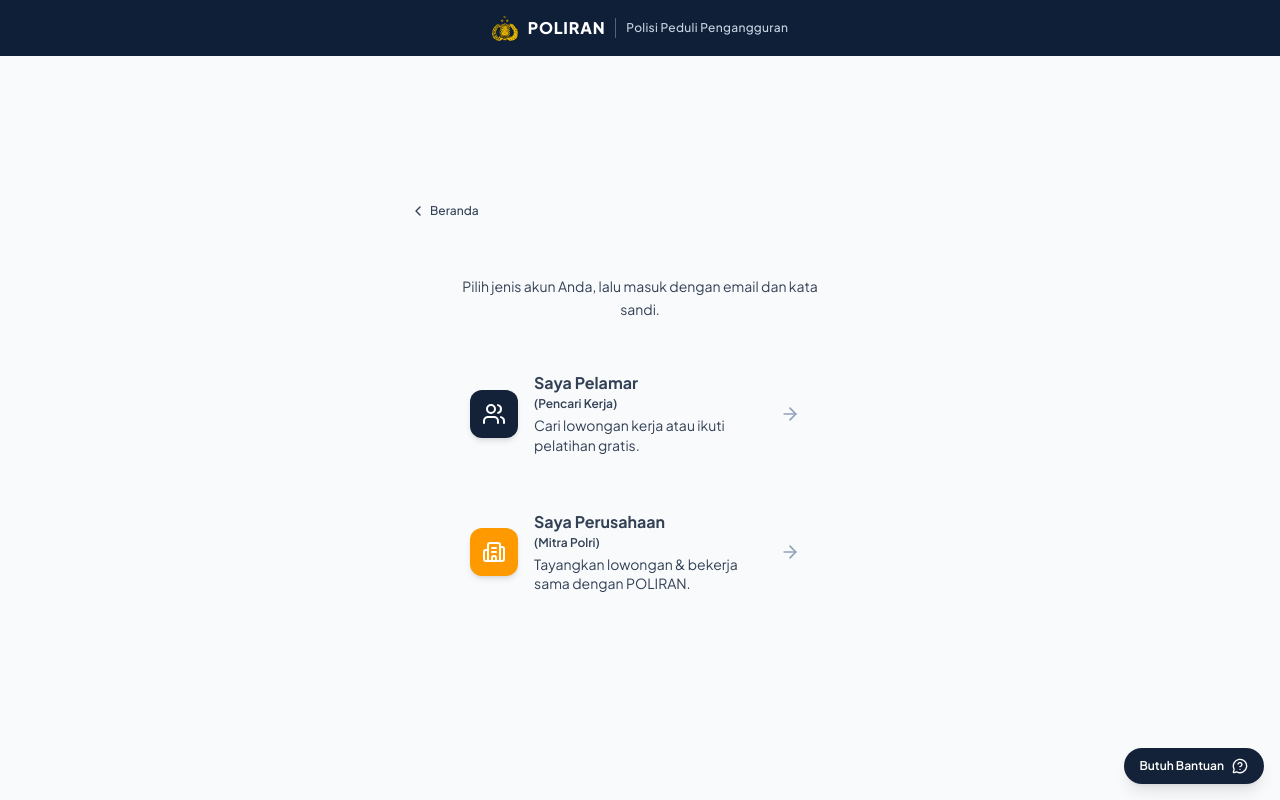
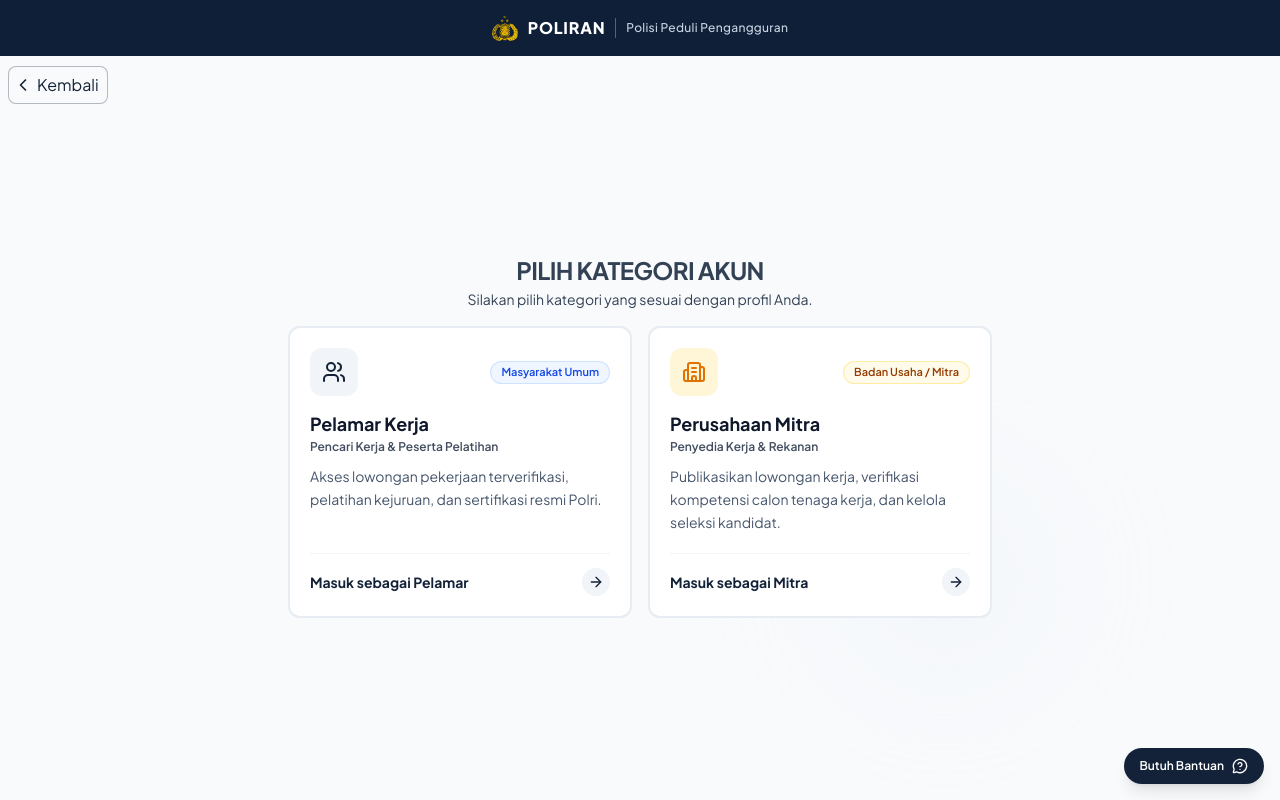
Before and after one commit to Excelliotheobald/POLIRAN, a Next.js app: page /login in a window 1280 px wide. Built offline with nearby package versions, Linux system fonts and the light colour scheme.

Commit message:
update ui login dan register

```diff
--- a/app/login/page.tsx
+++ b/app/login/page.tsx
@@ -1,9 +1,9 @@
 import Link from "next/link";
 import {
-  ArrowRight,
   Building2,
   ChevronLeft,
   Users,
+  ArrowRight,
 } from "lucide-react";
 import HelpPopup from "@/components/HelpPopup";
 import PoliranStrip from "@/components/PoliranStrip";
@@ -11,82 +11,142 @@ import PoliranStrip from "@/components/PoliranStrip";
 const ROLE_OPTIONS = [
   {
     href: "/login/pelamar",
-    icon: <Users className="w-6 h-6" aria-hidden="true" />,
-    iconWrapClassName:
-      "w-12 h-12 rounded-xl bg-[#132238] text-white flex items-center justify-center shadow-md shrink-0",
-    title: "Pelamar",
-    titleSuffix: "Pencari Kerja",
+    categoryBadge: "Masyarakat Umum",
+    badgeStyle: "bg-blue-50 text-blue-700 border-blue-200/70",
+    icon: (
+      <Users
+        className="w-5 h-5 sm:w-6 sm:h-6 text-[#132238] group-hover:text-white transition-colors"
+        aria-hidden="true"
+      />
+    ),
+    iconWrapStyle:
+      "w-10 h-10 sm:w-12 sm:h-12 rounded-xl bg-slate-100 group-hover:bg-[#132238] flex items-center justify-center shrink-0 transition-colors duration-200",
+    title: "Pelamar Kerja",
+    subtitle: "Pencari Kerja & Peserta Pelatihan",
     description:
-      "Cari lowongan kerja atau ikuti pelatihan gratis.",
+      "Akses lowongan pekerjaan terverifikasi, pelatihan kejuruan, dan sertifikasi resmi Polri.",
+    ctaText: "Masuk sebagai Pelamar",
   },
   {
     href: "/login/perusahaan",
-    icon: <Building2 className="w-6 h-6" aria-hidden="true" />,
-    iconWrapClassName:
-      "w-12 h-12 rounded-xl bg-amber-500 text-white flex items-center justify-center shadow-md shrink-0",
-    title: "Perusahaan",
-    titleSuffix: "Mitra Polri",
+    categoryBadge: "Badan Usaha / Mitra",
+    badgeStyle: "bg-amber-50 text-amber-800 border-amber-200/70",
+    icon: (
+      <Building2
+        className="w-5 h-5 sm:w-6 sm:h-6 text-amber-600 group-hover:text-white transition-colors"
+        aria-hidden="true"
+      />
+    ),
+    iconWrapStyle:
+      "w-10 h-10 sm:w-12 sm:h-12 rounded-xl bg-amber-100/70 group-hover:bg-amber-500 flex items-center justify-center shrink-0 transition-colors duration-200",
+    title: "Perusahaan Mitra",
+    subtitle: "Penyedia Kerja & Rekanan",
     description:
-      "Tayangkan lowongan & bekerja sama dengan POLIRAN.",
+      "Publikasikan lowongan kerja, verifikasi kompetensi calon tenaga kerja, dan kelola seleksi kandidat.",
+    ctaText: "Masuk sebagai Mitra",
   },
 ] as const;
 
 export default function LoginRolePage() {
   return (
-    <main className="min-h-screen flex flex-col bg-surface relative">
-      {/* Official instansi strip — brand centered */}
+    <main className="min-h-screen flex flex-col bg-surface relative overflow-x-hidden">
+      {/* Official instansi strip */}
       <PoliranStrip />
 
-      {/* Decorative soft background */}
-      <div className="absolute inset-0 overflow-hidden pointer-events-none -z-10 flex items-center justify-center">
-        <div className="w-[600px] h-[600px] bg-surface-container rounded-full blur-3xl opacity-60" />
+      {/* Back button pinned to top-left below strip */}
+      <div className="w-full px-2 pt-1 pb-0">
+        <Link
+          className="inline-flex items-center gap-1 mt-1.5 md:text-base text-xs text-[#132238] hover:text-white bg-slate-50 hover:bg-[#132238] border border-[#132238]/30 hover:border-[#132238] pr-2 pl-1 py-1.5 rounded-lg transition-all duration-200 focus-visible:outline-none focus-visible:ring-2 focus-visible:ring-[#132238]/20"
+          href="/"
+        >
+          <ChevronLeft className="w-5 h-5" aria-hidden="true" />
+          <span>Kembali</span>
+        </Link>
       </div>
 
-      {/* Centered compact card */}
-      <div className="flex-1 flex items-center justify-center px-4 py-6">
-        <div className="w-full max-w-[460px]">
-          <Link
-            className="self-start mb-4 flex items-center space-x-1 text-xs font-medium text-on-surface-variant hover:text-[#132238] focus-visible:outline-none focus-visible:ring-2 focus-visible:ring-[#132238]/40 rounded-lg transition-colors"
-            href="/"
-          >
-            <ChevronLeft className="w-4 h-4" aria-hidden="true" />
-            <span>Beranda</span>
-          </Link>
+      <div className="flex-1 flex flex-col items-center justify-start sm:justify-center px-3 sm:px-6 pt-2 pb-6 sm:py-6 w-full">
+        <div className="relative w-full max-w-3xl mx-auto flex flex-col items-center">
 
-          <div className="w-full bg-surface-container-lowest rounded-2xl shadow-card-clean p-8 sm:p-10 transition-all duration-200">
-            {/* Greeting & step indicator */}
-            <div className="flex flex-col items-center text-center mb-8">
-              <p className="text-sm text-on-surface-variant font-normal leading-relaxed">
-                Pilih jenis akun Anda, lalu masuk dengan email dan kata sandi.
+          {/* Ambient background glow elements */}
+          <div className="absolute -top-6 -left-8 w-48 h-48 bg-surface-container rounded-full blur-3xl opacity-60 pointer-events-none" />
+          <div className="absolute -bottom-10 -right-8 w-56 h-56 bg-slate-200/40 rounded-full blur-3xl opacity-50 pointer-events-none" />
+
+          {/* Main Card */}
+          <div className="relative w-full bg-surface-container-lowest rounded-2xl shadow-card-clean pt-20 md:pt-0 pb-3 px-3 sm:p-8 transition-all duration-200">
+            {/* Card Brand & Title Header */}
+            <div className="flex flex-col items-center text-center mb-2.5 sm:mb-4">
+              <h1 className="text-lg sm:text-2xl font-bold tracking-tight text-on-surface">
+                PILIH KATEGORI AKUN
+              </h1>
+              <p className="text-[11px] sm:text-sm text-on-surface-variant mt-0.5 leading-relaxed">
+                Silakan pilih kategori yang sesuai dengan profil Anda.
               </p>
             </div>
 
-            {/* Role options — large button-like tap targets */}
-            <div className="space-y-4" role="navigation" aria-label="Pilihan jenis akun">
+            {/* Role options: compact horizontal on mobile, rich grid on desktop */}
+            <div className="grid grid-cols-1 sm:grid-cols-2 gap-1.5 sm:gap-4">
               {ROLE_OPTIONS.map((option) => (
                 <Link
                   key={option.title}
                   href={option.href}
-                  className="group flex items-center gap-4 w-full p-5 rounded-2xl bg-surface-container-lowest hover:bg-surface-container-low focus-visible:outline-none focus-visible:ring-2 focus-visible:ring-[#132238]/40 active:scale-[0.99] transition-all duration-150"
+                  className="group flex flex-col justify-between p-2.5 sm:p-5 rounded-xl bg-white hover:bg-slate-50/80 border-2 border-slate-200/80 hover:border-[#132238] hover:shadow-md transition-all duration-200 focus-visible:outline-none focus-visible:ring-2 focus-visible:ring-[#132238]/40 active:scale-[0.99]"
                 >
-                  <div className={option.iconWrapClassName}>{option.icon}</div>
-                  <div className="flex-1 text-left min-w-0">
-                    <h2 className="text-base font-bold text-on-surface leading-snug">
-                      Saya {option.title}
-                      <span className="block text-xs font-semibold text-on-surface-variant mt-0.5">
-                        ({option.titleSuffix})
+                  {/* Mobile Compact Layout */}
+                  <div className="flex sm:hidden items-center gap-2.5 text-left">
+                    <div className={option.iconWrapStyle}>{option.icon}</div>
+                    <div className="flex-1 min-w-0">
+                      <div className="flex items-center gap-1.5 flex-wrap">
+                        <h2 className="text-sm font-bold text-slate-900 group-hover:text-[#132238] transition-colors leading-tight">
+                          {option.title}
+                        </h2>
+                        <span
+                          className={`text-[10px] font-semibold px-2 py-0.5 rounded-full border ${option.badgeStyle}`}
+                        >
+                          {option.categoryBadge}
+                        </span>
+                      </div>
+                      <p className="text-[11px] text-slate-500 mt-0.5 line-clamp-1 leading-snug">
+                        {option.description}
+                      </p>
+                    </div>
+                    <span className="w-7 h-7 rounded-full bg-slate-100 group-hover:bg-[#132238] group-hover:text-white flex items-center justify-center shrink-0 transition-colors">
+                      <ArrowRight className="w-3.5 h-3.5 group-hover:translate-x-0.5 transition-transform" />
+                    </span>
+                  </div>
+
+                  {/* Desktop Rich Layout */}
+                  <div className="hidden sm:block text-left">
+                    {/* Top Row: Icon + Category Badge */}
+                    <div className="flex items-center justify-between gap-3 mb-4">
+                      <div className={option.iconWrapStyle}>{option.icon}</div>
+                      <span
+                        className={`text-[11px] font-semibold px-2.5 py-0.5 rounded-full border ${option.badgeStyle}`}
+                      >
+                        {option.categoryBadge}
                       </span>
+                    </div>
+
+                    {/* Role Title */}
+                    <h2 className="text-lg font-bold text-slate-900 group-hover:text-[#132238] transition-colors leading-snug">
+                      {option.title}
                     </h2>
-                    <p className="text-sm text-on-surface-variant mt-1 leading-snug">
+                    <p className="text-xs font-semibold text-[#132238]/80 mt-0.5">
+                      {option.subtitle}
+                    </p>
+
+                    {/* Description */}
+                    <p className="text-sm text-slate-600 mt-2.5 leading-relaxed">
                       {option.description}
                     </p>
                   </div>
-                  <span
-                    className="w-10 h-10 rounded-full bg-surface-container text-slate-400 group-hover:bg-amber-500 group-hover:text-slate-950 flex items-center justify-center shrink-0 transition-all duration-150"
-                    aria-hidden="true"
-                  >
-                    <ArrowRight className="w-5 h-5 group-hover:translate-x-0.5 transition-transform" />
-                  </span>
+
+                  {/* CTA Bar at bottom (Desktop only) */}
+                  <div className="hidden sm:flex mt-5 pt-3.5 border-t border-slate-100 items-center justify-between text-sm font-bold text-[#132238]">
+                    <span>{option.ctaText}</span>
+                    <span className="w-7 h-7 rounded-full bg-slate-100 group-hover:bg-[#132238] group-hover:text-white flex items-center justify-center transition-colors">
+                      <ArrowRight className="w-4 h-4 group-hover:translate-x-0.5 transition-transform" />
+                    </span>
+                  </div>
                 </Link>
               ))}
             </div>
--- a/app/login/pelamar/page.tsx
+++ b/app/login/pelamar/page.tsx
@@ -31,27 +31,29 @@ export default function LoginPelamarPage() {
   };
 
   return (
-    <main className="min-h-screen flex flex-col bg-surface relative">
+    <main className="min-h-screen flex flex-col bg-surface relative overflow-x-hidden">
       <PoliranStrip />
+
+      {/* Back button pinned to top-left below strip */}
+      <div className="w-full px-2 pt-1 pb-0">
+        <Link
+          className="inline-flex items-center gap-1 mt-1.5 md:text-base text-xs text-[#132238] hover:text-white bg-slate-50 hover:bg-[#132238] border border-[#132238]/30 hover:border-[#132238] pr-2 pl-1 py-1.5 rounded-lg transition-all duration-200 focus-visible:outline-none focus-visible:ring-2 focus-visible:ring-[#132238]/20"
+          href="/login"
+        >
+          <ChevronLeft className="w-5 h-5" aria-hidden="true" />
+          <span>Kembali</span>
+        </Link>
+      </div>
+
       <div className="absolute inset-0 overflow-hidden pointer-events-none -z-10 flex items-center justify-center">
         <div className="w-[600px] h-[600px] bg-surface-container rounded-full blur-3xl opacity-60" />
         <div className="w-[400px] h-[400px] bg-slate-200/40 rounded-full blur-2xl opacity-40 -translate-y-24 translate-x-32" />
       </div>
-      <div className="flex-1 flex items-center justify-center px-4 py-8 sm:py-10 w-full">
+      <div className="flex-1 flex items-center justify-center px-4 py-4 sm:py-10 w-full">
         <div className="w-full max-w-[460px] mx-auto flex flex-col items-center">
-          <Link
-            className="self-start mb-4 flex items-center space-x-1 text-xs font-medium text-on-surface-variant hover:text-[#132238] focus-visible:outline-none focus-visible:ring-2 focus-visible:ring-[#132238]/40 rounded-lg transition-colors"
-            href="/login"
-          >
-            <ChevronLeft className="w-4 h-4" aria-hidden="true" />
-            <span>Ganti jenis akun</span>
-          </Link>
           <div className="w-full bg-surface-container-lowest rounded-2xl shadow-card-clean p-5 sm:p-10 transition-all duration-200">
-            <div className="flex flex-col items-center text-center mb-7">
-              <h1 className="text-2xl font-bold tracking-tight text-on-surface">Masuk Sebagai Pelamar Kerja</h1>
-              <p className="text-sm text-on-surface-variant mt-2 font-normal">
-                Masuk ke akun POLIRAN Anda
-              </p>
+            <div className="flex -mt-25 md:mt-0 flex-col items-center text-center mb-7">
+              <h1 className="md:text-2xl text-xl font-bold tracking-tight text-on-surface">Masuk Sebagai Pelamar Kerja</h1>
             </div>
 
             <form onSubmit={handleSubmit} className="space-y-5">
@@ -62,7 +64,7 @@ export default function LoginPelamarPage() {
                 <div className="relative flex items-center">
                   <User className="absolute left-3.5 text-on-surface-variant pointer-events-none w-5 h-5" />
                   <input
-                    className="w-full pl-11 pr-4 py-3 bg-surface-container-lowest text-on-surface rounded-lg placeholder-on-surface-variant focus:outline-none text-base sm:text-sm shadow-sm"
+                    className="w-full pl-11 bg-white pr-4 py-3 bg-surface-container-lowest text-on-surface rounded-lg placeholder-on-surface-variant placeholder:text-sm focus:outline-none text-base sm:text-sm shadow-sm"
                     id="login-identifier"
                     name="identifier"
                     placeholder="nama@email.com atau 16 digit NIK"
@@ -81,7 +83,7 @@ export default function LoginPelamarPage() {
                 <div className="relative flex items-center">
                   <Lock className="absolute left-3.5 text-on-surface-variant pointer-events-none w-5 h-5" />
                   <input
-                    className="w-full pl-11 pr-11 py-3 bg-surface-container-lowest text-on-surface rounded-lg placeholder-on-surface-variant focus:outline-none text-base sm:text-sm shadow-sm"
+                    className="w-full pl-11 pr-11 py-3 bg-white text-on-surface rounded-lg placeholder-on-surface-variant placeholder:text-sm focus:outline-none text-base sm:text-sm shadow-sm"
                     id="login-password"
                     name="password"
                     placeholder="Masukkan kata sandi"
@@ -126,8 +128,8 @@ export default function LoginPelamarPage() {
               </button>
             </form>
 
-            <div className="mt-8 pt-6 border-t border-slate-100 text-center">
-              <p className="text-xs text-on-surface-variant">
+            <div className="mt-4 pt-6 border-t border-slate-200 text-center">
+              <p className="text-xs -mt-4 text-on-surface-variant">
                 Belum memiliki akun?{" "}
                 <Link className="font-bold text-[#132238] hover:text-amber-600 transition-colors ml-1" href="/register">
                   Daftar Sekarang
--- a/app/login/perusahaan/page.tsx
+++ b/app/login/perusahaan/page.tsx
@@ -16,7 +16,7 @@ import PoliranStrip from "@/components/PoliranStrip";
 
 export default function LoginPerusahaanPage() {
   const router = useRouter();
-  const [email, setEmail] = useState("");
+  const [identifier, setIdentifier] = useState("");
   const [password, setPassword] = useState("");
   const [showPassword, setShowPassword] = useState(false);
   const [rememberMe, setRememberMe] = useState(true);
@@ -27,31 +27,33 @@ export default function LoginPerusahaanPage() {
 
   const handleSubmit = (event: FormEvent<HTMLFormElement>) => {
     event.preventDefault();
-    router.push("/dashboard/perusahaan");
+    router.push("/dashboard");
   };
 
   return (
-    <main className="min-h-screen flex flex-col bg-surface relative">
+    <main className="min-h-screen flex flex-col bg-surface relative overflow-x-hidden">
       <PoliranStrip />
+
+      {/* Back button pinned to top-left below strip */}
+      <div className="w-full px-2 pt-1 pb-0">
+        <Link
+          className="inline-flex items-center gap-1 mt-1.5 md:text-base text-xs text-[#132238] hover:text-white bg-slate-50 hover:bg-[#132238] border border-[#132238]/30 hover:border-[#132238] pr-2 pl-1 py-1.5 rounded-lg transition-all duration-200 focus-visible:outline-none focus-visible:ring-2 focus-visible:ring-[#132238]/20"
+          href="/login"
+        >
+          <ChevronLeft className="w-5 h-5" aria-hidden="true" />
+          <span>Kembali</span>
+        </Link>
+      </div>
+
       <div className="absolute inset-0 overflow-hidden pointer-events-none -z-10 flex items-center justify-center">
         <div className="w-[600px] h-[600px] bg-surface-container rounded-full blur-3xl opacity-60" />
         <div className="w-[400px] h-[400px] bg-slate-200/40 rounded-full blur-2xl opacity-40 -translate-y-24 translate-x-32" />
       </div>
-      <div className="flex-1 flex items-center justify-center px-4 py-8 sm:py-10 w-full">
+      <div className="flex-1 flex items-center justify-center px-4 py-4 sm:py-10 w-full">
         <div className="w-full max-w-[460px] mx-auto flex flex-col items-center">
-          <Link
-            className="self-start mb-4 flex items-center space-x-1 text-xs font-medium text-on-surface-variant hover:text-[#132238] focus-visible:outline-none focus-visible:ring-2 focus-visible:ring-[#132238]/40 rounded-lg transition-colors"
-            href="/login"
-          >
-            <ChevronLeft className="w-4 h-4" aria-hidden="true" />
-            <span>Ganti jenis akun</span>
-          </Link>
           <div className="w-full bg-surface-container-lowest rounded-2xl shadow-card-clean p-5 sm:p-10 transition-all duration-200">
-            <div className="flex flex-col items-center text-center mb-7">
-              <h1 className="text-2xl font-bold tracking-tight text-on-surface">Login Sebagai Perusahaan</h1>
-              <p className="text-sm text-on-surface-variant mt-2 font-normal">
-                Masuk ke akun mitra perusahaan POLIRAN
-              </p>
+            <div className="flex -mt-25 md:mt-0 flex-col items-center text-center mb-7">
+              <h1 className="md:text-2xl text-xl font-bold tracking-tight text-on-surface">Masuk Sebagai Mitra</h1>
             </div>
 
             <form onSubmit={handleSubmit} className="space-y-5">
@@ -62,27 +64,27 @@ export default function LoginPerusahaanPage() {
                 <div className="relative flex items-center">
                   <Building2 className="absolute left-3.5 text-on-surface-variant pointer-events-none w-5 h-5" />
                   <input
-                    className="w-full pl-11 pr-4 py-3 bg-surface-container-lowest text-on-surface rounded-lg placeholder-on-surface-variant focus:outline-none text-base sm:text-sm shadow-sm"
+                    className="w-full pl-11 bg-white pr-4 py-3 bg-surface-container-lowest text-on-surface rounded-lg placeholder-on-surface-variant placeholder:text-sm focus:outline-none text-base sm:text-sm shadow-sm"
                     id="company-email"
                     name="email"
                     placeholder="email@perusahaan.com"
                     required
-                    type="email"
-                    value={email}
-                    onChange={(e) => setEmail(e.target.value)}
+                    type="text"
+                    value={identifier}
+                    onChange={(e) => setIdentifier(e.target.value)}
                   />
                 </div>
               </div>
 
               <div>
-                <label className="block text-xs font-semibold uppercase tracking-wider text-on-surface mb-1.5" htmlFor="company-password">
+                <label className="block text-xs font-semibold uppercase tracking-wider text-on-surface mb-1.5" htmlFor="login-password">
                   Kata Sandi
                 </label>
                 <div className="relative flex items-center">
                   <Lock className="absolute left-3.5 text-on-surface-variant pointer-events-none w-5 h-5" />
                   <input
-                    className="w-full pl-11 pr-11 py-3 bg-surface-container-lowest text-on-surface rounded-lg placeholder-on-surface-variant focus:outline-none text-base sm:text-sm shadow-sm"
-                    id="company-password"
+                    className="w-full pl-11 pr-11 py-3 bg-surface-container-lowest text-on-surface rounded-lg placeholder-on-surface-variant placeholder:text-sm focus:outline-none text-base sm:text-sm shadow-sm"
+                    id="login-password"
                     name="password"
                     placeholder="Masukkan kata sandi"
                     required
@@ -93,7 +95,7 @@ export default function LoginPerusahaanPage() {
                   <button
                     aria-label={showPassword ? "Sembunyikan kata sandi" : "Lihat kata sandi"}
                     className="absolute right-2 w-9 h-9 flex items-center justify-center text-on-surface-variant hover:text-on-surface transition-colors"
-                    id="toggle-company-password-btn"
+                    id="toggle-password-btn"
                     onClick={togglePassword}
                     type="button"
                   >
@@ -126,12 +128,12 @@ export default function LoginPerusahaanPage() {
               </button>
             </form>
 
-            <div className="mt-8 pt-6 border-t border-slate-100 text-center">
-              <p className="text-xs text-on-surface-variant">
-                Perusahaan Anda belum menjadi mitra?{" "}
-                <a className="font-bold text-[#132238] hover:text-amber-600 transition-colors ml-1" href="#daftar-mitra">
-                  Daftar Jadi Mitra
-                </a>
+            <div className="mt-4 pt-6 border-t border-slate-200 text-center">
+              <p className="text-xs -mt-4 text-on-surface-variant">
+                Belum memiliki akun?{" "}
+                <Link className="font-bold text-[#132238] hover:text-amber-600 transition-colors ml-1" href="/register">
+                  Daftar Sekarang
+                </Link>
               </p>
             </div>
           </div>
```
